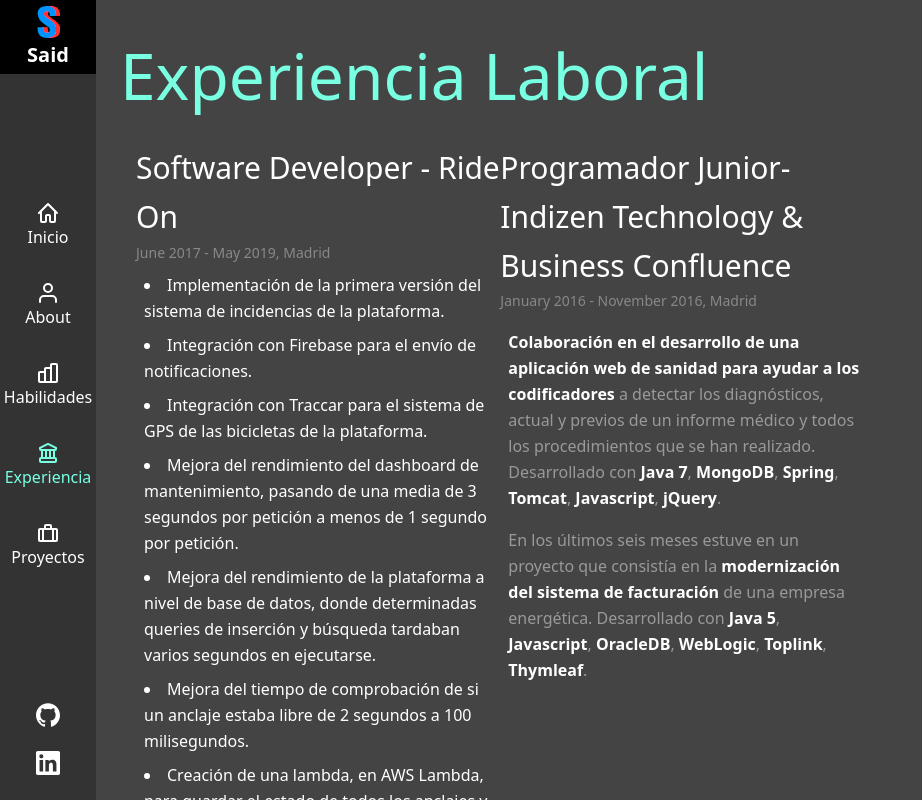
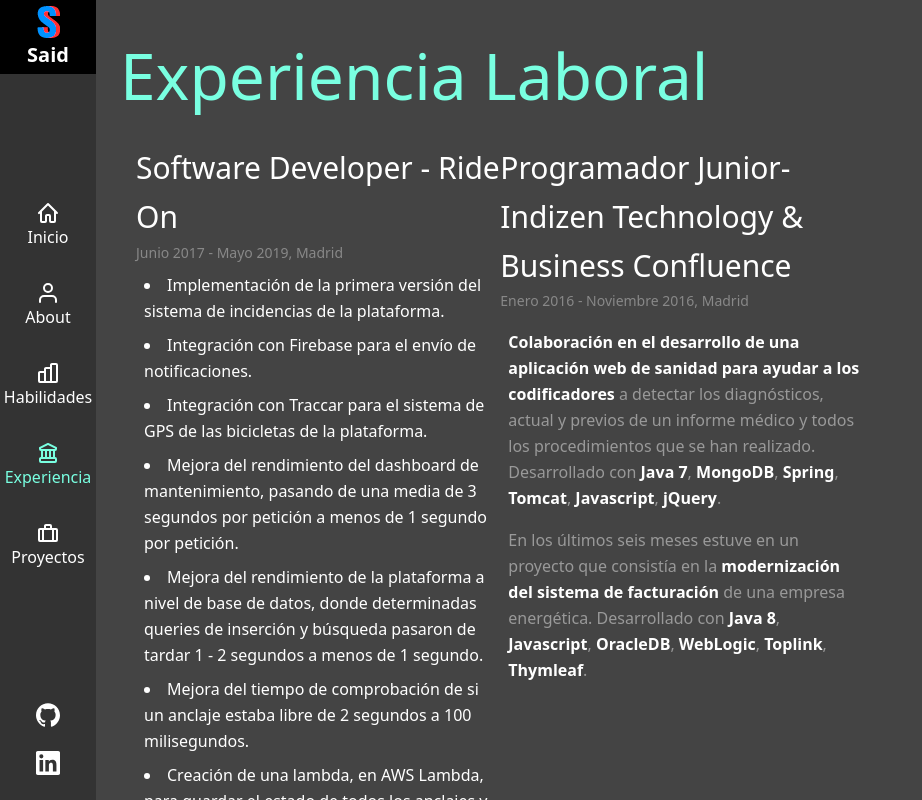
Before and after one commit to Afsoon/Personal-Website, a Next.js app: page /experience in a window 1280 px wide. Shown: the whole page, without its empty margins (0-922 px from the left). Built offline with nearby package versions, Linux system fonts and the light colour scheme.

Commit message:
Fix some typos and translate the remaining english words

```diff
--- a/src/pages/about.tsx
+++ b/src/pages/about.tsx
@@ -28,7 +28,7 @@
             Universidad Rey Juan Carlos/ Grado de Ingeniería Informática
           </span>
           <span className="text-sm block text-primary-400">
-            September 2012 - Actual, Mostoles
+            Septiembre 2012 - Actual, Móstoles
           </span>
           <p className="pt-4 pl-2 text-primary-200">
             En este momento, me encuentro desarrollando el proyecto de fin de
@@ -41,7 +41,7 @@
         <li className="pt-4">
           <span className="text-2xl block">H4ckademy</span>
           <span className="text-sm block text-primary-400">
-            October 2015 - December 2015, Madrid
+            Octubre 2015 - Diciembre 2015, Madrid
           </span>
           <p className="pt-4 pl-2 text-primary-200">
             Code retreat para mejorar mis habilidad de programación y soft
--- a/src/pages/experience.tsx
+++ b/src/pages/experience.tsx
@@ -9,7 +9,7 @@
       <li className="pt-4 md:flex-1/2 lg:flex-3/10">
         <h2 className="text-3xl block">Software Developer - Ride On</h2>
         <span className="text-sm block text-primary-400">
-          June 2017 - May 2019, Madrid
+          Junio 2017 - Mayo 2019, Madrid
         </span>
         <ul className="list-inside list-disc pl-2">
           <li className="pt-2">
@@ -30,8 +30,8 @@
           </li>
           <li className="pt-2">
             Mejora del rendimiento de la plataforma a nivel de base de datos,
-            donde determinadas queries de inserción y búsqueda tardaban varios
-            segundos en ejecutarse.
+            donde determinadas queries de inserción y búsqueda pasaron de tardar
+            1 - 2 segundos a menos de 1 segundo.
           </li>
           <li className="pt-2">
             Mejora del tiempo de comprobación de si un anclaje estaba libre de 2
@@ -42,7 +42,7 @@
             todos los anclajes y estaciones en Redis.
           </li>
           <li className="pt-2">
-            Escribir una guía de cómo desarrollar en local un Lambda con
+            Escribir una guía de cómo desarrollar en local una Lambda con
             Localstack.
           </li>
           <li className="pt-2">
@@ -51,12 +51,12 @@
             Kong, Konga, Keycloak, Localstack y Redis.
           </li>
           <li className="pt-2">
-            Implementación de un Back For Frontend en Kotlin con Spring Boot
-            para el nuevo dashboard de mantenimiento y la aplicación de Android,
+            Desarrollo de un Back For Frontend en Kotlin con Spring Boot para el
+            nuevo dashboard de mantenimiento y la aplicación de Android,
             incluyendo el diseño de la API REST para ambos clientes.
           </li>
           <li className="pt-2">
-            Implementación de un microservicio en Kotlin con Spring Boot para el
+            Desarrollo de un microservicio en Kotlin con Spring Boot para el
             sistema de gestión de incidencias de mantenimiento.
           </li>
           <li className="pt-2">
@@ -88,7 +88,7 @@
           Programador Junior- Indizen Technology & Business Confluence
         </h2>
         <span className="text-sm block text-primary-400">
-          January 2016 - November 2016, Madrid
+          Enero 2016 - Noviembre 2016, Madrid
         </span>
         <p className="pt-4 pl-2 text-primary-300">
           <span className="font-bold text-white">
@@ -110,7 +110,7 @@
             modernización del sistema de facturación
           </span>{' '}
           de una empresa energética​. Desarrollado con
-          <span className="font-bold text-white"> Java 5</span>,
+          <span className="font-bold text-white"> Java 8</span>,
           <span className="font-bold text-white"> Javascript</span>,
           <span className="font-bold text-white"> OracleDB</span>,
           <span className="font-bold text-white"> WebLogic</span>,
--- a/src/pages/index.tsx
+++ b/src/pages/index.tsx
@@ -2,7 +2,7 @@
 import Header from '../components/Header'
 import LayoutPage from '../components/Layout'
 
-const introductionText = 'Hola, Soy Said, Software Developer.'
+const introductionText = 'Hola 👋, Soy Said, Software Developer.'
 
 const eachCharacterAsSpan = (character: string, index: number) => {
   return (
--- a/src/pages/skills.tsx
+++ b/src/pages/skills.tsx
@@ -9,7 +9,6 @@
   'HTML',
   'CSS',
   'Functional Programming',
-  'Git',
   'TypeScript',
   'JavaScript',
   'React',
@@ -29,7 +28,9 @@
 ]
 
 const generalSkills = [
+  'Git',
   'TDD',
+  'Scrum',
   'Kanban',
   'CI',
   'CD',
```
